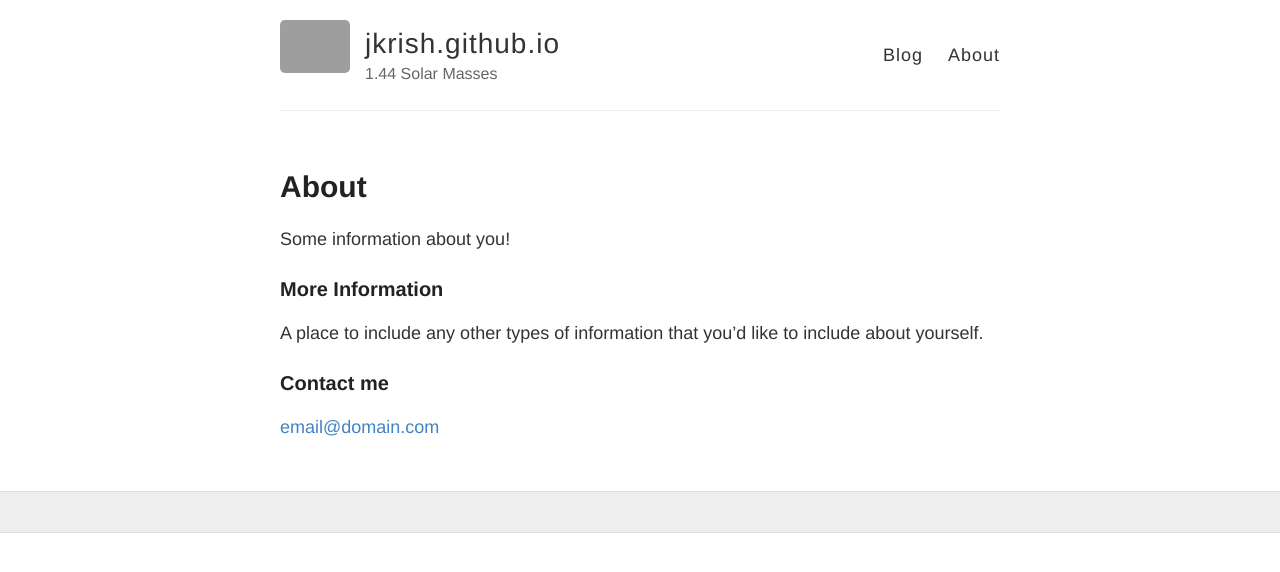
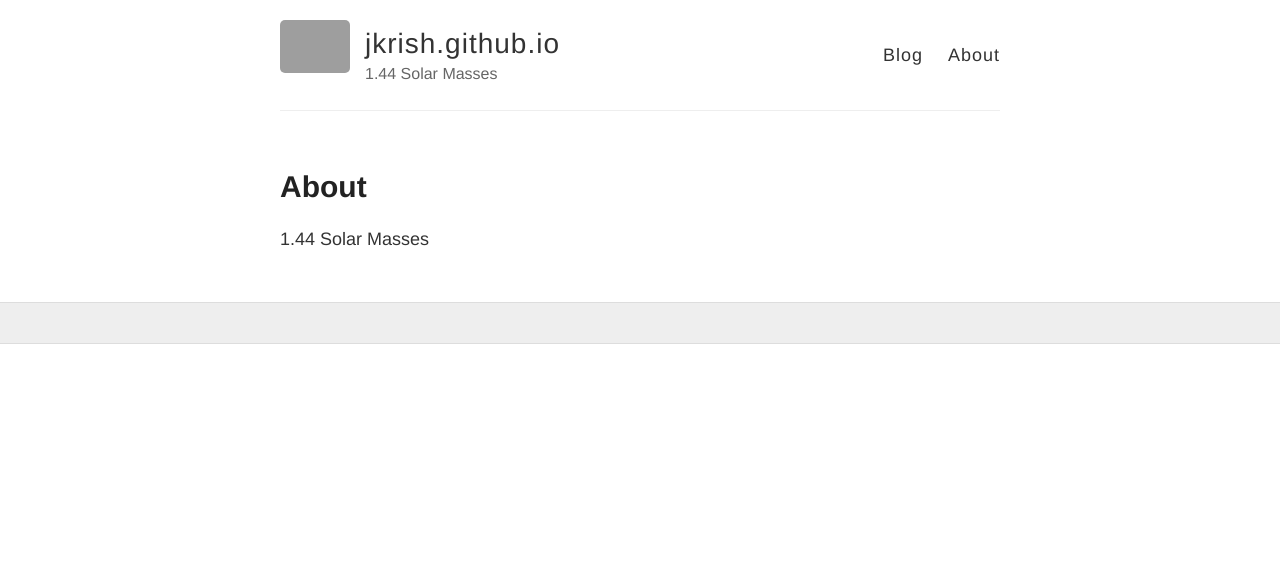
Before and after one commit to jkrish/jkrish.github.io, a Jekyll site: the page built from about.md, in a window 1280 px wide. Shown: the top 572 px of the page. Built offline with Jekyll 4.4.1, drawn with Linux system fonts in a browser that asks for light colours; grey boxes are pictures that could not be loaded.

Commit message:
Change About

```diff
--- a/about.md
+++ b/about.md
@@ -3,13 +3,4 @@ layout: page
 title: About
 permalink: /about/
 ---
-
-Some information about you!
-
-### More Information
-
-A place to include any other types of information that you'd like to include about yourself.
-
-### Contact me
-
-[email@domain.com](mailto:email@domain.com)
+1.44 Solar Masses
```
